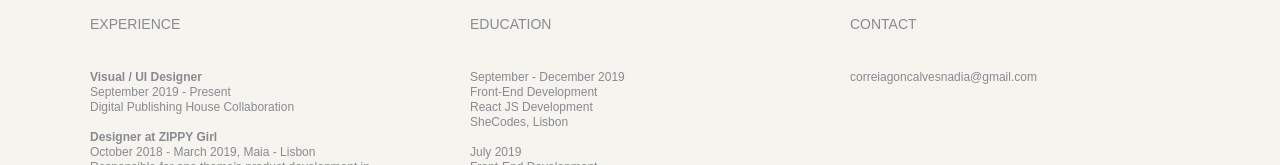
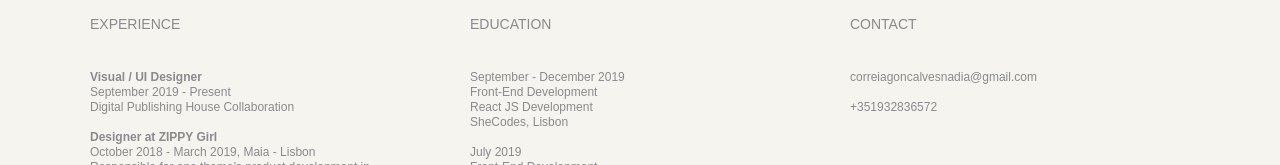
Before and after one commit to liatabilom/info-page, a React (Create React App) app: page / in a window 1280 px wide. Shown: the part 167-332 px from the top of the page. Built offline with nearby package versions, Linux system fonts and the light colour scheme.

Commit message:
Update Contact.js

```diff
--- a/src/Contact.js
+++ b/src/Contact.js
@@ -11,6 +11,7 @@ class Card3 extends Component {
               correiagoncalvesnadia@gmail.com
               <br />
               <br />
+              +351932836572
             </p>
           </div>
         </h2>
```
